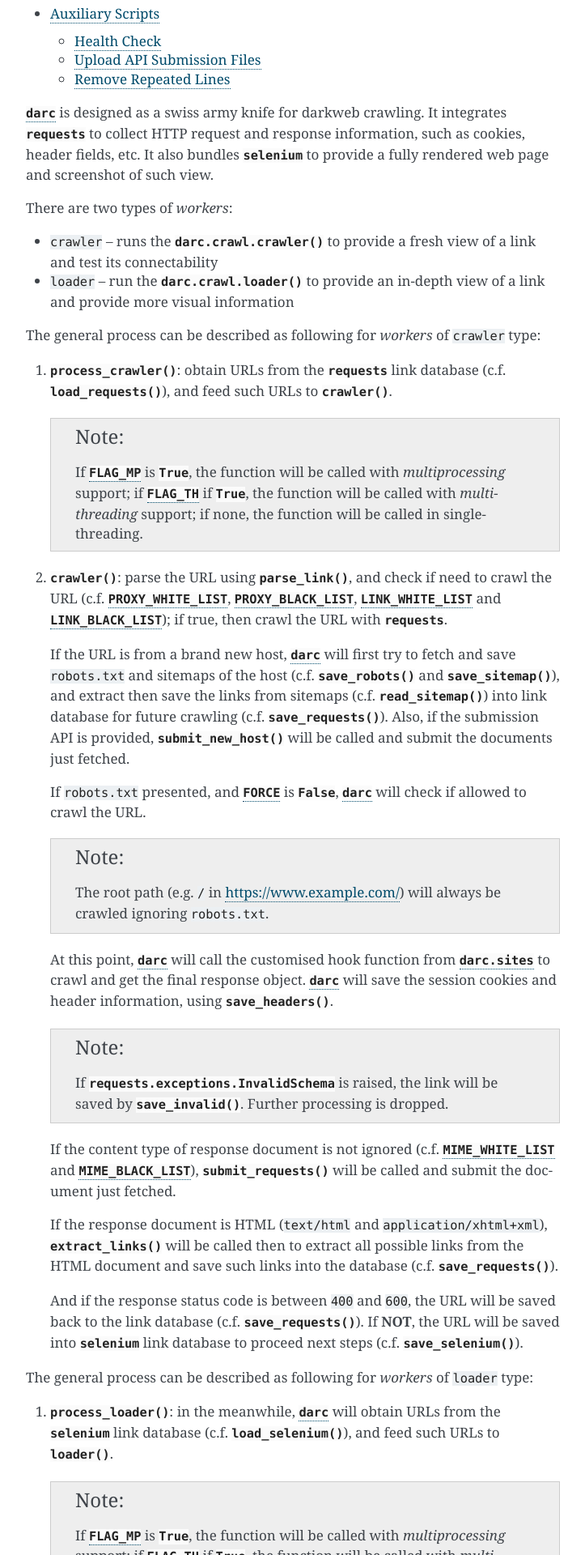
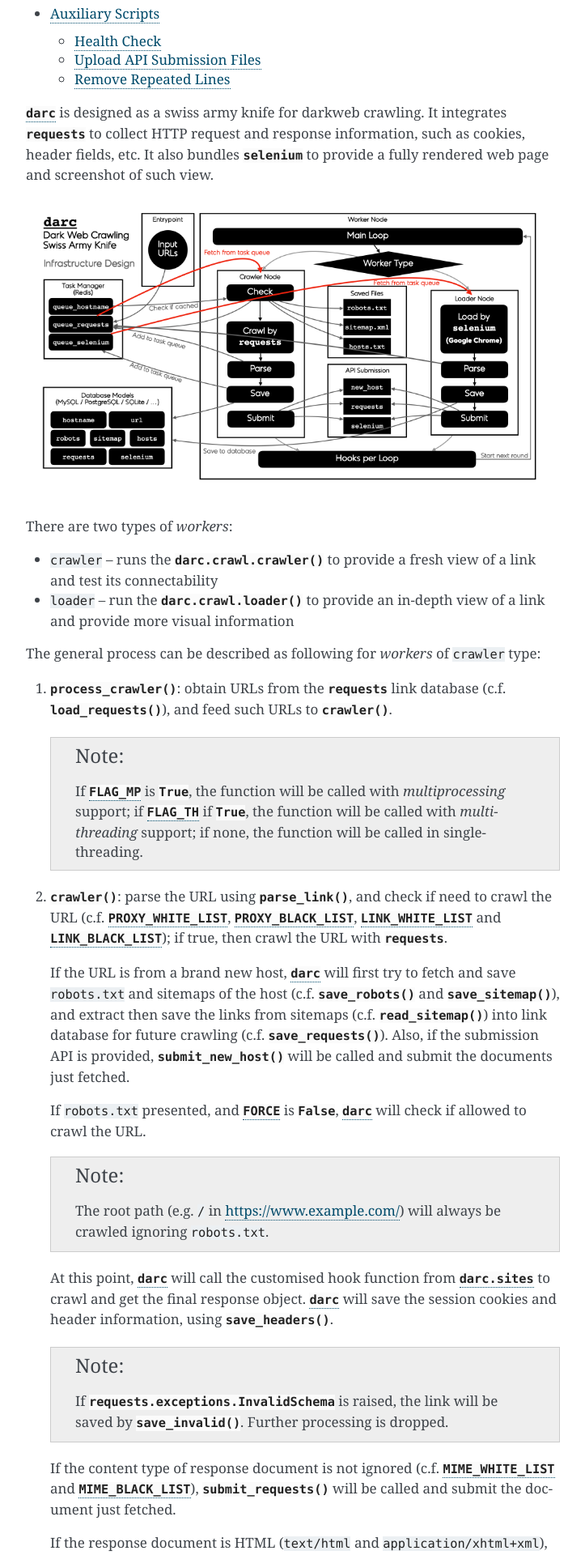
Before and after one commit to JarryShaw/darc, a Sphinx documentation site: the page built from docs/source/index.rst, in a window 1280 px wide. Shown: the part 776-2696 px from the top of the page at 81% size, without its empty margins (388-1111 px from the left). Built offline with Sphinx 7.4.7, drawn with Linux system fonts in a browser that asks for light colours.

Commit message:
made a infra diagram for darc

```diff
--- a/README.rst
+++ b/README.rst
@@ -12,6 +12,8 @@ It integrates ``requests`` to collect HTTP request and response
 information, such as cookies, header fields, etc. It also bundles
 ``selenium`` to provide a fully rendered web page and screenshot
 of such view.
+
+.. image:: docs/img/darc.jpeg
 
 The general process of ``darc`` can be described as following:
 
--- a/docs/source/conf.py
+++ b/docs/source/conf.py
@@ -34,7 +34,7 @@ extensions = [
     'sphinx.ext.viewcode',
     'sphinx.ext.intersphinx',
     'sphinx.ext.autodoc', 'sphinx.ext.autodoc.typehints',
-    'sphinxcontrib.napoleon',
+    'sphinx.ext.napoleon',
     'sphinx.ext.todo',
 ]
 
--- a/docs/source/index.rst
+++ b/docs/source/index.rst
@@ -21,6 +21,8 @@ It integrates :mod:`requests` to collect HTTP request and response
 information, such as cookies, header fields, etc. It also bundles
 :mod:`selenium` to provide a fully rendered web page and screenshot
 of such view.
+
+.. image:: ../img/darc.jpeg
 
 There are two types of *workers*:
 
```
Also changed, not shown: docs/img/darc.jpeg (added), 3 other files.
